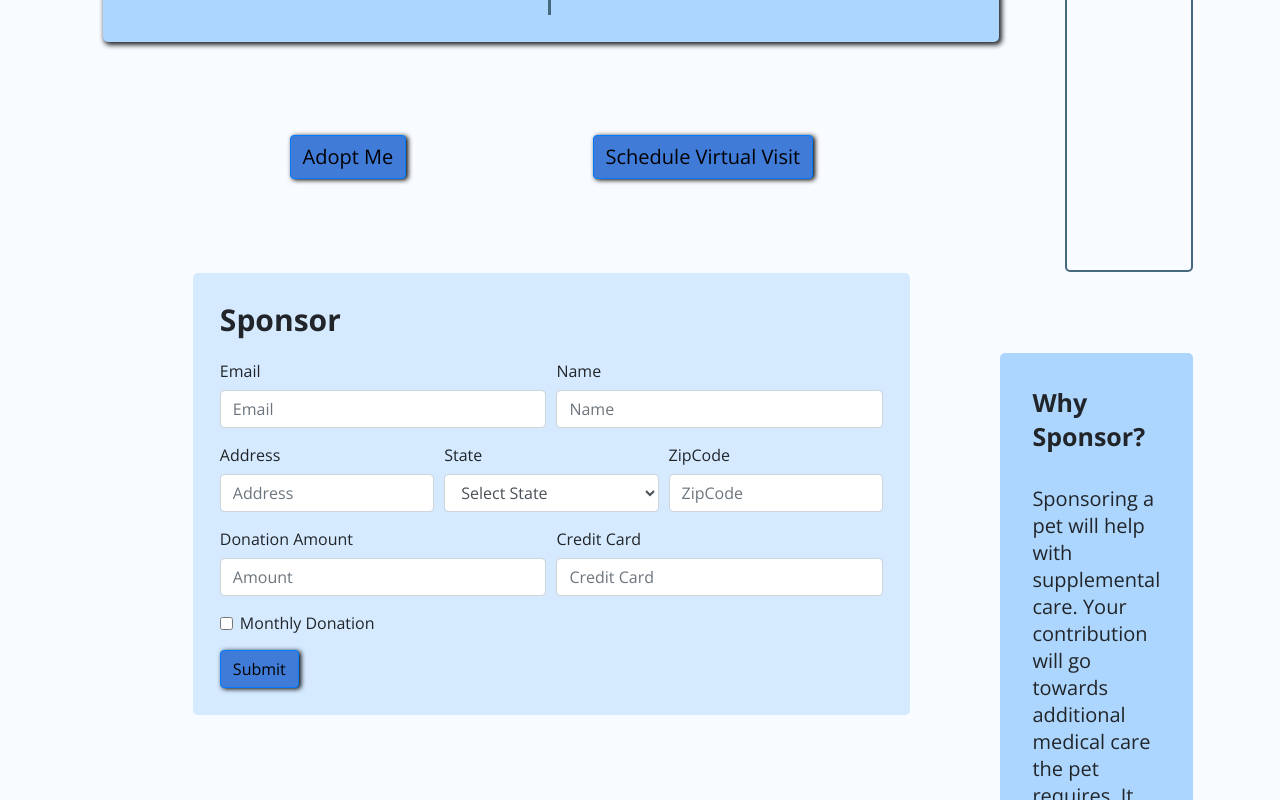
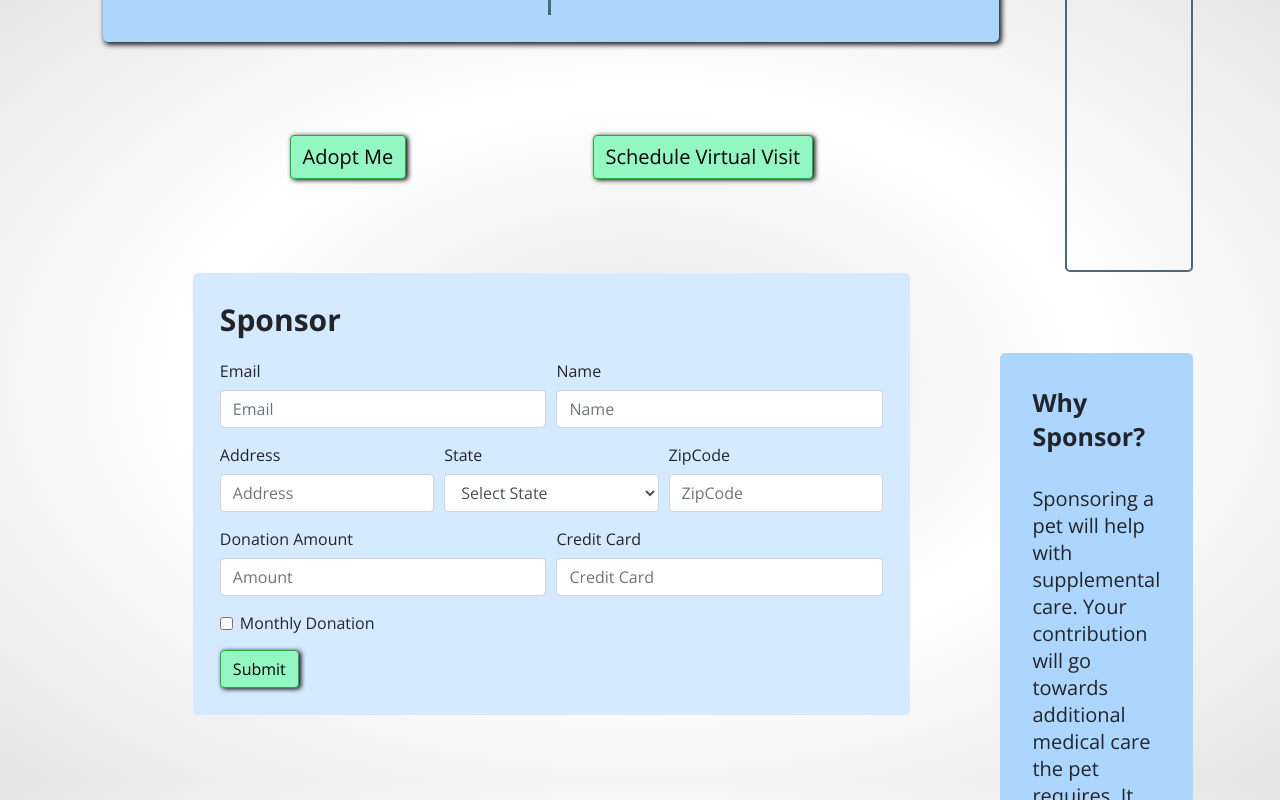
Before and after one commit to imisadelle/pet-adoption-project, a React (Create React App) app: page /details/1 in a window 1280 px wide. Shown: the part 820-1620 px from the top of the page. Built offline with nearby package versions, Linux system fonts and the light colour scheme; no server answers.

Commit message:
breed info shows on detail page and removed pet details from navbar

```diff
--- a/src/components/NavBar.js
+++ b/src/components/NavBar.js
@@ -40,7 +40,6 @@ const NavBar = () => {
                 <Nav.Link href="/">Home</Nav.Link>
                 <Nav.Link href="/about">About Us</Nav.Link>
                 <Nav.Link href="/master">Pet Lookup</Nav.Link>
-                <Nav.Link href="/details">Pet Details</Nav.Link>
                 <Nav.Link href="/visit">Schedule Visit</Nav.Link>
                 <NavDropdown title="Resources" id="basic-nav-dropdown">
                     <NavDropdown.Item href="/resources">Spay and Neuter</NavDropdown.Item>
--- a/src/components/Sponsor.css
+++ b/src/components/Sponsor.css
@@ -13,7 +13,7 @@
 }
 
 .btn {
-  background-color: hsl(217, 66%, 55%);
+  background-color: #93F7C2;
   color: black;
 }
 
--- a/src/components/Sponsor.js
+++ b/src/components/Sponsor.js
@@ -7,18 +7,16 @@ const Sponsor= ({ pet }) => {
 
   const [show, setShow] = useState(false);
 
-  const handleClose = () => setShow(false);
-  const handleShow = () => setShow(true);
-  // const toggleView = () => setShow(!show)
+  const toggleView = () => setShow(!show)
 
-  let {id} = useParams()
-  // const pets = pet.filter(pet => id == pet.id)
   let pets = [{}]
+  console.log('pets', pets)
+
     return (
       <div className='sponsor-container'>
         <div className='sponsor-title'>Sponsor {pets[0].name}</div>
 
-        <Form onSubmit={handleShow}>
+        <Form onSubmit={toggleView}>
           <Form.Row>
             <Form.Group as={Col} controlId="formGridEmail">
               <Form.Label>Email</Form.Label>
@@ -68,15 +66,15 @@ const Sponsor= ({ pet }) => {
             <Form.Check type="checkbox" label="Monthly Donation" />
           </Form.Group>
 
-          <Button variant="primary" type="submit" onClick={handleShow}>
+          <Button variant="success" type="submit">
             Submit
           </Button>
         </Form>
 
-        <Modal show={show} onHide={handleClose}>
+        <Modal show={show} onHide={toggleView}>
           <Modal.Body>Thank you for your donation!</Modal.Body>
           <Modal.Footer>
-            <Button variant="secondary" onClick={handleClose}>
+            <Button variant="secondary" onClick={toggleView}>
               Close
             </Button>
           </Modal.Footer>
--- a/src/pages/Details.css
+++ b/src/pages/Details.css
@@ -1,6 +1,4 @@
 .page {
-  background-color:  #f8fbff;
-  height: 100%;
   font-family: 'Open Sans', sans-serif;
 }
 
@@ -55,7 +53,7 @@
 }
 
 .dog-facts-title {
-  font-size: 25px;
+  font-size: 35px;
   font-weight: bold;
   margin-left: 10%;
 }
@@ -116,8 +114,8 @@
 }
 
 button {
-  background-color: hsl(210, 66%, 55%);
-  border-color: hsl(217, 66%, 55%);
+  /* background-color: hsl(210, 66%, 55%);
+  border-color: hsl(217, 66%, 55%); */
   cursor: pointer;
   padding: 1rem;
   border-radius: 5px;
--- a/src/pages/Details.jsx
+++ b/src/pages/Details.jsx
@@ -1,6 +1,5 @@
 /* eslint-disable react-hooks/exhaustive-deps */
 import React, { useState, useEffect } from 'react'
-import { useParams } from 'react-router-dom'
 import Sponsor from '../components/Sponsor'
 import { Button } from 'react-bootstrap'
 import axios from 'axios'
@@ -18,19 +17,27 @@ const Details = ({ pets, history, match }) => {
     breeds: {}
   }
 
+  let breedDefault = {
+    name: "Unknown",
+    bred_for:"Unknown",
+    temperament: "Unknown",
+    breed_group: "Unknown",
+  }
+
   const [petFinder, setPetFinder] = useState(initialData)
-  // const [breed, setBreed] = useState({})
-
-  // let {id} = useParams()
-  // const pet = pets.filter(pet => id == pet.id)
+  const [breed, setBreed] = useState(breedDefault)
 
   const getPet = async () => {
     const { data } = await axios.get(
       `/pet_finder/pet/${match.params.id}?token=${window.caches.pet_finder_token}`
     )
-    setPetFinder(data.animal)
-    console.log("animal set", data.animal.breeds.primary)
-    // getBreeds()
+
+    if(data && data.animal) {
+      setPetFinder(data.animal)
+    }
+    if(data && data.animal && data.animal.breeds && data.animal.breeds.primary) {
+      getBreeds(data.animal.breeds.primary)
+    }
   };
 
   // getting data fro pet finder
@@ -48,20 +55,17 @@ const Details = ({ pets, history, match }) => {
   }, []);
 
   // getting data from dog API
-  // const getBreeds = async () => {
-  //   const res = await fetch("https://api.thedogapi.com/v1/breeds");
-  //   res
-  //     .json()
-  //     .then(res => {
-  //       console.log(res)
-  //       let breedInfo = res.filter(elem => elem.name === petFinder.breeds.primary)
-  //       setBreed(breedInfo[0])
-  //       console.log("breeds set", breedInfo)
-  //     })
-  // }
-
-  // console.log(petFinder.breeds.primary)
-
+  const getBreeds = async (breedPrimary) => {
+    const res = await fetch("https://api.thedogapi.com/v1/breeds");
+    res
+      .json()
+      .then(res => {
+        let breedInfo = res.filter(elem => elem.name === breedPrimary);
+        if(breedInfo && breedInfo[0]) {
+          setBreed(breedInfo[0])
+        }
+      });
+  }
 
    function description() {
       if (petFinder.description) {
@@ -69,6 +73,23 @@ const Details = ({ pets, history, match }) => {
       } else {
         return "Is your name Wifi? Cuz I'm feeling a connection"
       }
+    }
+
+    function renderBreeds(renderedBreed) {
+      return (
+        <div className='breed-facts-container'>
+          {renderedBreed.name === 'Unknown'
+          ? <div className='breed-facts'></div>
+          : (
+          <>
+            <div className='breed-facts-title'>{renderedBreed.name}s are:</div>
+            <div className='breed-facts'>Bred for: {renderedBreed.bred_for}</div>
+            <div className='breed-facts'>Temperament: {renderedBreed.temperament}</div>
+            <div className='breed-facts'>Breed Group: {renderedBreed.breed_group}</div>
+          </>
+        )}
+        </div>
+      );
     }
 
     const dogPic = petFinder.photos[0] ?  petFinder.photos[0].medium : 'https://cdn4.vectorstock.com/i/1000x1000/29/73/dog-silhouette-vector-22362973.jpg'
@@ -95,13 +116,7 @@ const Details = ({ pets, history, match }) => {
                       <div className='dog-facts'>Adoption Status: {petFinder.status}</div>
                       <div className='dog-facts'>Location: {petFinder.contact.address.city}, {petFinder.contact.address.state}</div>
                     </div>
-
-                    <div className='breed-facts-container'>
-                    {/* <div className='breed-facts-title'>{breed.name}s are:</div>
-                      <div className='breed-facts'>Bred for: {breed.bred_for}</div>
-                      <div className='breed-facts'>Temperament: {breed.temperament}</div>
-                      <div className='breed-facts'>Breed Group: {breed.breed_group}</div> */}
-                    </div>
+                    {renderBreeds(breed)}
                   </div>
                 </div>
 
@@ -126,14 +141,14 @@ const Details = ({ pets, history, match }) => {
 
                   <div className='button-container'>
                     <div className='adopt-button-container'>
-                      <Button variant="primary" type="submit" className='detail-btn'>
+                      <Button variant="success" type="submit" className='detail-btn'>
                         Adopt Me
                       </Button>
                     </div>
 
                     <div className='visit-button-container'>
                       <Button
-                        variant="primary"
+                        variant="success"
                         type="submit"
                         className='detail-btn'
                     onClick={e => history.push(`/visit/${match.params.id}`)}
```
